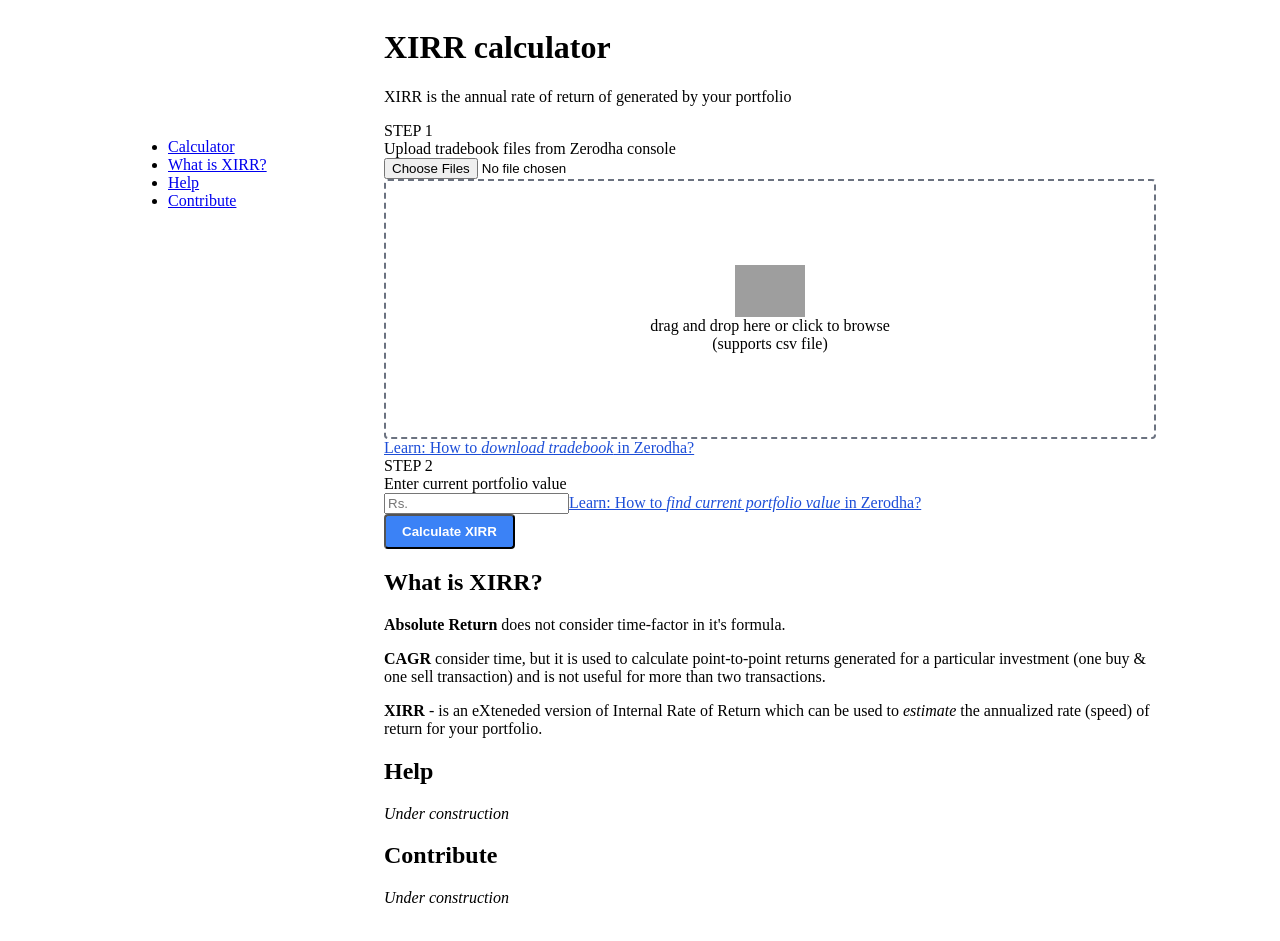
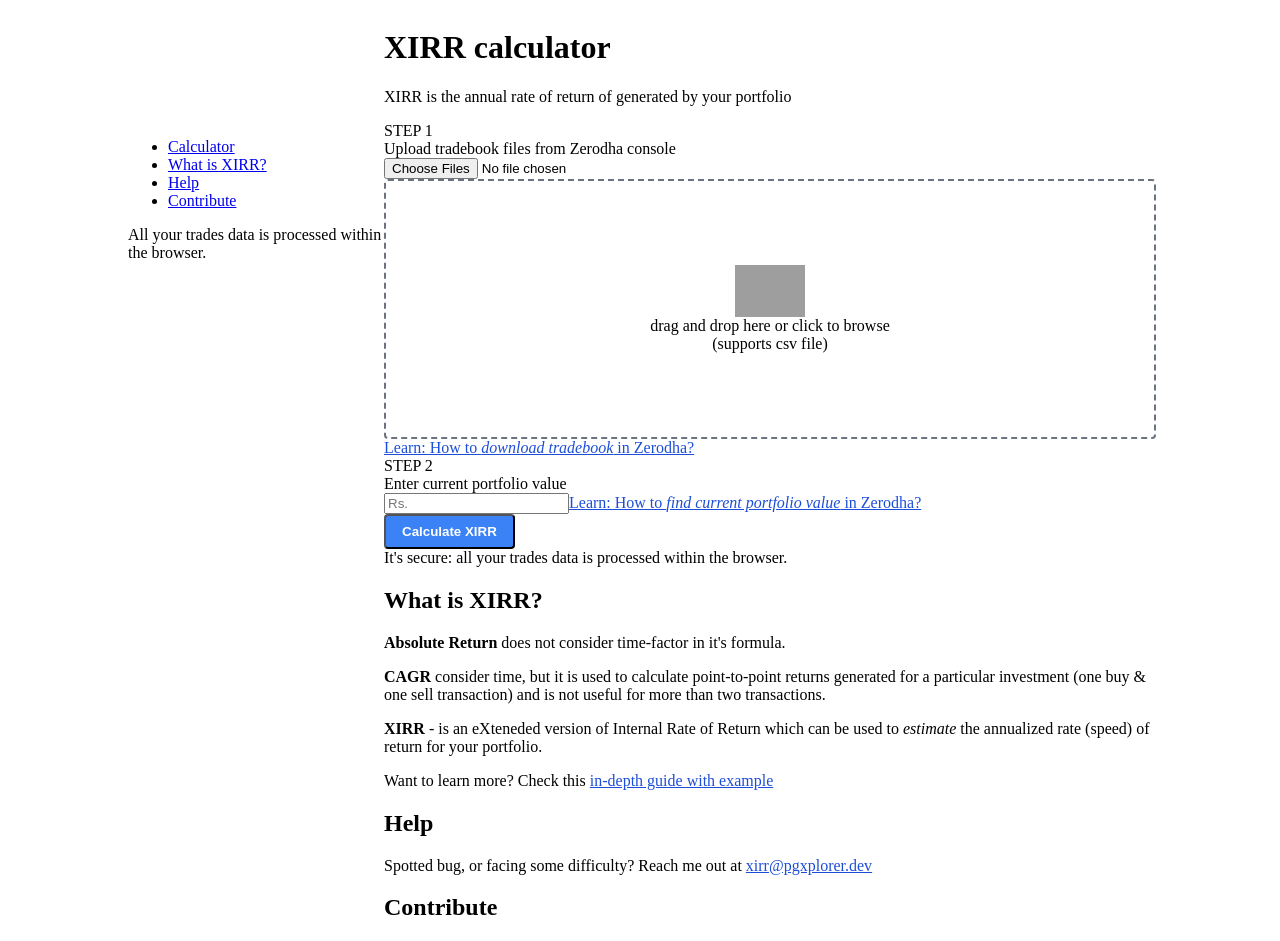
Before and after one commit to cTxplorer/xirr-calculator, a Next.js app: page / in a window 1280 px wide. Shown: the top 941 px of the page. Before the commit the page ends 915 px from the top, so only its background shows below. Built offline with nearby package versions, Linux system fonts and the light colour scheme; grey boxes are pictures that could not be loaded.

Commit message:
feat: copy changes, style updates

```diff
--- a/components/AboutXIRR.js
+++ b/components/AboutXIRR.js
@@ -1,15 +1,23 @@
 export default function AboutXIRR({ id }) {
   return (
-    <div id={id}>
+    <div id={id} className="text-gray-500">
       <h2 className="uppercase font-bold text-xl text-gray-700 mb-8">What is XIRR?</h2>
-      <p className="leading-6 mb-4 text-gray-500">
+      <p className="leading-6 mb-4">
         <strong>Absolute Return</strong> does not consider time-factor in it's formula.
       </p>
-      <p className="leading-6 mb-4 text-gray-500">
+      <p className="leading-6 mb-4">
         <strong>CAGR</strong> consider time, but it is used to calculate point-to-point returns generated for a particular investment (one buy & one sell transaction) and is not useful for more than two transactions.
       </p>
-      <p className="leading-6 mb-4 text-gray-500">
+      <p className="leading-6 mb-8">
         <strong>XIRR</strong> - is an eXteneded version of Internal Rate of Return which can be used to <em>estimate</em> the annualized rate (speed) of return for your portfolio.
+      </p>
+
+      <p>
+        Want to learn more? Check this
+        {' '}
+        <a href="https://bit.ly/xirr-guide" className="link" target="_blank" rel="noopener noreferrer">
+          in-depth guide with example
+        </a>
       </p>
     </div>
   );
--- a/components/Calculator.js
+++ b/components/Calculator.js
@@ -152,7 +152,7 @@ export default function Calculator({ id }) {
           )
         }
         helpLink={
-          csvFiles.length ? null : "https://www.notion.so/How-to-download-trade-book-from-Zerodha-20c0066df2cb484b9c65df4a723f16d9"
+          csvFiles.length ? null : "https://bit.ly/download-kite-trades"
         }
       >
         <input
@@ -189,7 +189,7 @@ export default function Calculator({ id }) {
             Learn: How to <em>find current portfolio value</em> in Zerodha?
           </>
         )}
-        helpLink="https://www.notion.so/How-to-find-current-portfolio-value-in-Zerodha-e0d418a86fde4e6a805c180eeada9810"
+        helpLink="https://bit.ly/find-current-valuation"
       >
         <input
           type="number"
@@ -225,6 +225,10 @@ export default function Calculator({ id }) {
       }
       {/* end: reset button */}
 
+      <div className="text-xs md:hidden">
+        It's secure: all your trades data is processed within the browser.
+      </div>
+
       {err.tradeFileErr?.isWarn && (
         <Alert visible={true}>
           {err.tradeFileErr.msg}
--- a/components/Contribute.js
+++ b/components/Contribute.js
@@ -1,11 +1,11 @@
 export default function Contribute({ id }) {
   return (
-    <div id={id}>
+    <div id={id} className="text-gray-500">
       <h2 className="uppercase font-bold text-xl text-gray-700 mb-8">Contribute</h2>
 
-      <em>
-        Under construction
-      </em>
+      <p>
+        This is an open-source project, with source code maintained on <a href="https://github.com/cTxplorer/xirr-calculator" className="link" target="_blank" rel="noopener noreferrer">Github</a>.
+      </p>
     </div>
   );
 }
--- a/components/Help.js
+++ b/components/Help.js
@@ -1,11 +1,11 @@
 export default function AboutXIRR({ id }) {
   return (
-    <div id={id}>
+    <div id={id} className="text-gray-500">
       <h2 className="uppercase font-bold text-xl text-gray-700 mb-8">Help</h2>
 
-      <em>
-        Under construction
-      </em>
+      <p>
+        Spotted bug, or facing some difficulty? Reach me out at <a href="mail:xirr@pgxplorer.dev" className="link" target="_blank" rel="noopener noreferrer">xirr@pgxplorer.dev</a>
+      </p>
     </div>
   );
 }
--- a/components/Sidebar.js
+++ b/components/Sidebar.js
@@ -18,6 +18,12 @@ export default function Sidebar() {
           ))
         }
       </ul>
+      <div
+        className="sticky text-xs pr-6"
+        style={{top: "calc(100% - 64px)"}}
+      >
+        All your trades data is processed within the browser.
+      </div>
     </nav>
   );
 }
--- a/components/atoms/InputSection.js
+++ b/components/atoms/InputSection.js
@@ -23,6 +23,7 @@ export default function InputSection({
           <a
             className="block text-xs link w-max"
             href={helpLink}
+            target="_blank"
             rel="noopener noreferrer"
           >
             {helpTextJsx}
--- a/pages/_document.js
+++ b/pages/_document.js
@@ -13,6 +13,7 @@ export default class MyDocument extends Document {
           <link rel="manifest" href="static/manifest.json" />
           <link rel="shortcut icon" href="/static/favicons/favicon.ico"></link>
 
+          <link rel="canonical" href="http://xirr.pgxplorer.dev"></link>
           <link rel="apple-touch-icon" sizes="180x180" href="/static/favicons/apple-touch-icon.png" />
           <link rel="icon" type="image/png" sizes="32x32" href="/static/favicons/favicon-32x32.png" />
           <link rel="icon" type="image/png" sizes="16x16" href="/static/favicons/favicon-16x16.png" />
--- a/tailwind.config.js
+++ b/tailwind.config.js
@@ -1,6 +1,6 @@
 module.exports = {
   purge: {
-    enabled: true,
+    enabled: false,
     content: [
       './pages/**',
       './components/**',
```
Also changed, not shown: static/images/favicon.png (added).
